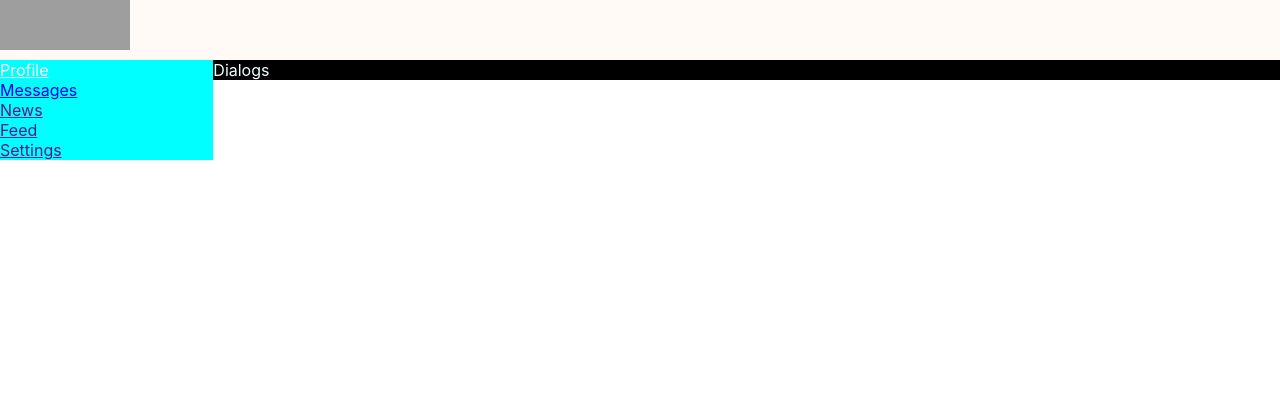
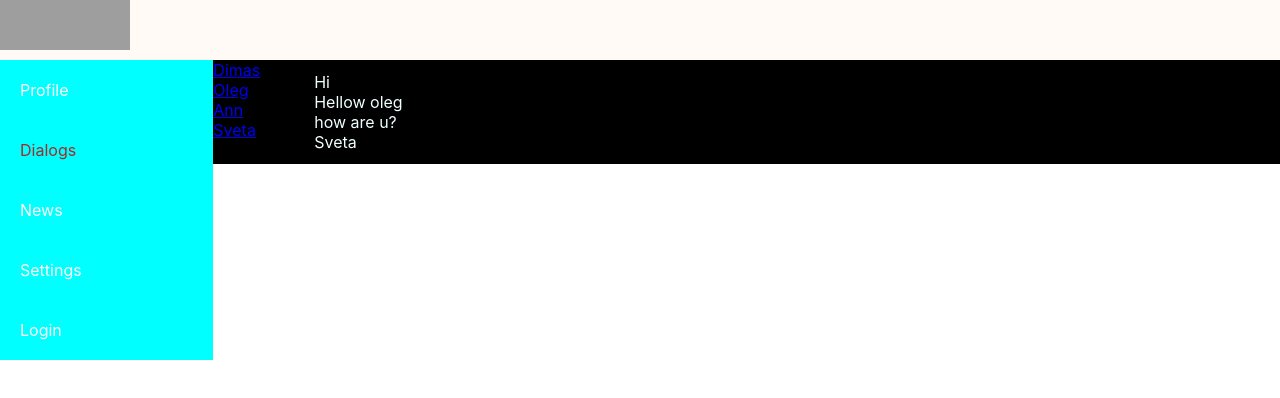
Before and after one commit to frontend-er/react-app-1, a React (Create React App) app: page /dialogs in a window 1280 px wide. Shown: the top 398 px of the page. Built offline with nearby package versions, Linux system fonts and the light colour scheme; grey boxes are pictures that could not be loaded.

Commit message:
map method

```diff
--- a/src/App.jsx
+++ b/src/App.jsx
@@ -3,6 +3,9 @@ import Header from './components/Header/Header';
 import Navigation from './components/Navigation/Navigation';
 import Profile from './components/Profile/Profile';
 import Dialogs from './components/Dialogs/Dialogs';
+import News from './components/News/News';
+import Settings from './components/Settings/Settings';
+
 import {BrowserRouter, Route} from "react-router-dom";
 
 
@@ -18,6 +21,9 @@ function App() {
   <div className="app-wrapper-content">
     <Route path="/dialogs" component={Dialogs} />
     <Route path="/profile" component={Profile} />
+    <Route path="/news" component={News} />
+    <Route path="/settings" component={Settings} />
+
 
   </div>
 
--- a/src/components/Dialogs/Dialogs.jsx
+++ b/src/components/Dialogs/Dialogs.jsx
@@ -1,10 +1,57 @@
 import React  from "react";
 import style from "./Dialogs.module.css";
+import { NavLink } from "react-router-dom";
+
+
+let dialogsBD = [
+   {id:'1', name : "Dimas"},
+   {id:"2", name: "Oleg"},
+   {id:"3", name: "Ann"},
+   {id:"4", name: "Sveta"},
+
+]
+
+
+let messagesBD = [
+   {id:'1', name: "Hi"},
+   {id:"2", name: "Hellow oleg"},
+   {id:"3", name: "how are u?"},
+   {id:"4", name: "Sveta"},
+
+]
+
+
+let dialogItems = dialogsBD.map( d => <Dialog id={d.id}  name={d.name}/>)
+let messageItems = messagesBD.map( m => <Message name={m.name} />)
+
+
+function Dialog(props) {
+   return (
+   <div className={style.dialog}>
+      <NavLink to={"/dialogs/" + props.id}>{props.name}</NavLink>
+   </div>
+   )
+}
+
+function Message(props) {
+   return(
+   <div className={style.message}>
+            {props.name}
+   </div>
+   )
+
+}
 
 function Dialogs() {
    return (
       <div className={style.dialogs}>
-         Dialogs
+         <div className={style.dialogsItems}>
+            {dialogItems}
+         </div>
+
+         <div className={style.messages}>
+            {messageItems}
+         </div>
       </div>
    )
 };
--- a/src/components/Dialogs/Dialogs.module.css
+++ b/src/components/Dialogs/Dialogs.module.css
@@ -1,4 +1,22 @@
 .dialogs {
    background-color: rgb(0, 0, 0);
    color: azure;
+   display: grid;
+   grid-template-columns: 1fr 11fr;
 }
+
+.dialogItems .dialog {
+   padding: 10px;
+}
+
+
+
+
+
+.messages {
+   padding: 12px;
+}
+
+.message {
+
+}
--- a/src/components/Navigation/Navigation.jsx
+++ b/src/components/Navigation/Navigation.jsx
@@ -1,23 +1,24 @@
 import React from 'react';
 import style from './Navigation.module.css';
+import { NavLink } from "react-router-dom";
 
 function Navigation() {
    return (
    <nav className = {style.navigationBar}>
       <div className = {style.item}>
-        <a href="/profile">Profile</a>
+        <NavLink to="/profile" activeClassName={style.active}>Profile</NavLink>
       </div>
-      <div>
-        <a href="/dialogs">Messages</a>
+      <div className = {style.item} >
+        <NavLink to="/dialogs" activeClassName={style.active}>Dialogs</NavLink>
       </div>
-      <div>
-        <a href="">News</a>
+      <div className = {style.item}>
+        <NavLink to="/news" activeClassName={style.active}>News</NavLink>
       </div>
-      <div>
-        <a href="">Feed</a>
+      <div className = {style.item}>
+        <NavLink to="/settings" activeClassName={style.active}>Settings</NavLink>
       </div>
-      <div>
-        <a href="">Settings</a>
+      <div className = {style.item}>
+       <NavLink to="/login" activeClassName={style.active}>Login</NavLink>
       </div>
     </nav>
 
--- a/src/components/Navigation/Navigation.module.css
+++ b/src/components/Navigation/Navigation.module.css
@@ -5,5 +5,14 @@
 
  .item a {
     color:white;
+    text-decoration: none;
 
  }
+
+ .item .active {
+    color: brown;
+ }
+
+ .item {
+    padding: 20px;
+ }
--- /dev/null
+++ b/src/components/News/News.jsx
@@ -0,0 +1,12 @@
+import React  from "react";
+import style from "./News.module.css";
+
+function News() {
+   return (
+      <div className={style.news}>
+         News
+      </div>
+   )
+};
+
+export default News;
--- /dev/null
+++ b/src/components/News/News.module.css
@@ -0,0 +1,4 @@
+.news {
+   background-color: rgb(0, 0, 0);
+   color: azure;
+}
--- a/src/components/Profile/MyPosts/MyPosts.jsx
+++ b/src/components/Profile/MyPosts/MyPosts.jsx
@@ -2,6 +2,15 @@ import  React from "react";
 import Post from "./Post/Post";
 import style from "./MyPosts.module.css";
 
+
+let postsBD = [
+   {id: 1, name:"newPost", likesOnPost: 12},
+   {id: 2, name:"newPost 2 ", likesOnPost: 11},
+
+]
+
+
+let postItem = postsBD.map( p =>  <Post name={p.name} likes={p.likesOnPost}/> )
 
  function  MyPosts(params) {
     return(
@@ -11,9 +20,7 @@ import style from "./MyPosts.module.css";
 
      <button>
      Add Post</button>
-
-   <Post props="New Post"/>
-   <Post props="New"/>
+      {postItem}
  </div>
     )
  }
--- a/src/components/Profile/MyPosts/Post/Post.jsx
+++ b/src/components/Profile/MyPosts/Post/Post.jsx
@@ -2,10 +2,10 @@ import  React from "react";
 import style from "./Post.module.css";
 
 
- function  Post(params) {
+ function  Post(props) {
     return(
         <div className={style.item}>
-            {params.props}
+            {props.name} {props.likes}
          </div>
 
     )
--- a/src/components/Profile/Profile.jsx
+++ b/src/components/Profile/Profile.jsx
@@ -9,7 +9,7 @@ function Profile() {
       Main Content
 
       <div className={style.preview}>
-      <img src="https://lh3.googleusercontent.com/proxy/ZGOfpJRkxsY8F_3oBlzzN7MRg2AY5GDKswyrNUq7uwLNRMHiCfNje9UO2qKDfwhg8gt8fgUCEliFLnmjJEMtaXTwVEjxSoP9wI6rkcyhMw" alt="" />
+      <img src="https://storge.pic2.me/c/1360x800/299/565eb2e9d5fe1.jpg" alt="" />
       </div>
 
       <div className={style.profilePhoto}>
--- /dev/null
+++ b/src/components/Settings/Settings.jsx
@@ -0,0 +1,12 @@
+import React  from "react";
+import style from "./Settings.module.css";
+
+function Settings() {
+   return (
+      <div className={style.settings}>
+         Settings
+      </div>
+   )
+};
+
+export default Settings;
--- /dev/null
+++ b/src/components/Settings/Settings.module.css
@@ -0,0 +1,4 @@
+.settings {
+   background-color: rgb(0, 0, 0);
+   color: azure;
+}
```
